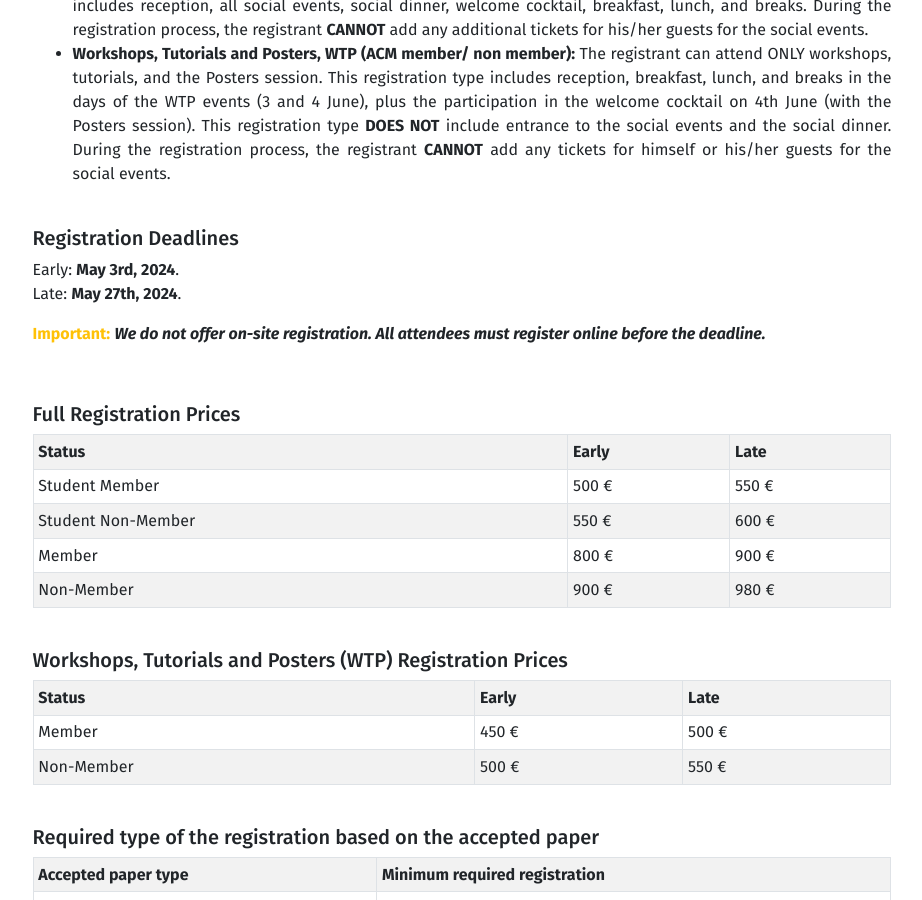
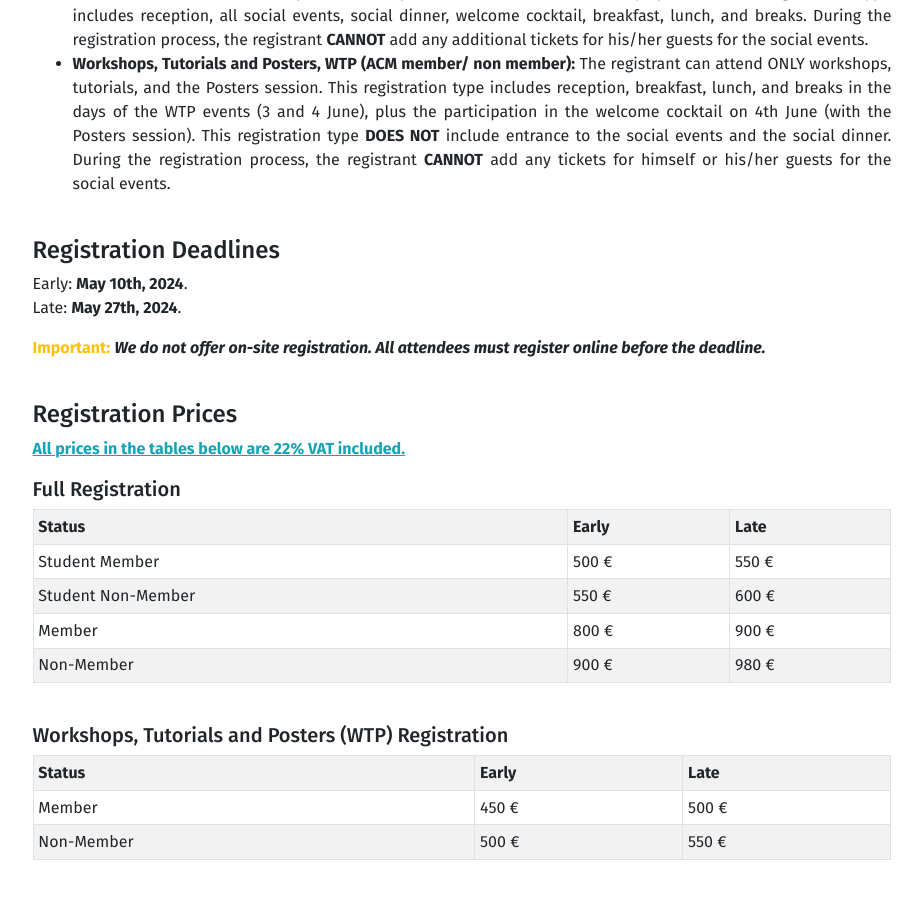
Before and after one commit to jacopo-massa/hpdc24-site, a Jekyll site: the page built from registration.html, in a window 1280 px wide and 900 px high, scrolled down 541 px. Shown: the whole window, without its empty margins (178-1100 px from the left). Built offline with Jekyll 4.4.1, drawn with Linux system fonts in a browser that asks for light colours.

Commit message:
update early registration deadline

```diff
--- a/_data/registration.yml
+++ b/_data/registration.yml
@@ -8,7 +8,7 @@ email: "luca.ferrucci@unipi.it, hanna.kavalionak@isti.cnr.it"
 url: "https://cvent.me/NexqYB"
 
 deadline:
-  early: "May 3rd, 2024"
+  early: "May 10th, 2024"
   late: "May 27th, 2024"
 
 full:
--- a/registration.html
+++ b/registration.html
@@ -7,7 +7,7 @@ slide_id: 6
 <div class="row mt-xs-0 mt-sm-0 mt-md-1 mt-lg-2 mt-xl-3 mb-xs-2 mb-sm-2">
     <div class="col text-justify conference">
         <div>
-            <h5>Registration</h5>
+            <h4>Registration</h4>
             {% if site.data.registration.about %}
             <p>
                 {{site.data.registration.about}}
@@ -17,7 +17,7 @@ slide_id: 6
 
             {% endif %}
 
-            <h5>What's included</h5>
+            <h4>What's included</h4>
             <ul>
                 <li><strong>Full registration (ACM member/ non member):</strong> The registrants can attend the main
                     conference and all satellite events (i.e., workshops, tutorials, posters session, and the PhD
@@ -41,17 +41,19 @@ slide_id: 6
             </ul>
             <br>
 
-            <h5>Registration Deadlines</h5>
+            <h4>Registration Deadlines</h4>
             <p> Early: <b>{{site.data.registration.deadline.early}}</b>.<br>
                 Late: <b>{{site.data.registration.deadline.late}}</b>.<br>
             <p><b class="text-warning">Important:</b>
                 <b><i>We do not offer on-site registration.
                         All attendees must register online before the deadline.</i></b>
             </p>
+            </p>
             <br>
-            </p>
+            <h4>Registration Prices</h4>
+            <p><u class="text-info"><b>All prices in the tables below are 22% VAT included.</b></u></p>
 
-            <h5>Full Registration Prices</h5>
+            <h5>Full Registration</h5>
             <table class="table table-bordered table-striped table-hover table-sm">
                 <tr>
                     <th>Status</th>
@@ -85,7 +87,7 @@ slide_id: 6
             </table>
             <br>
 
-            <h5>Required type of the registration based on the accepted paper</h5>
+            <h4>Required type of the registration based on the accepted paper</h4>
             <table class="table table-bordered table-striped table-hover table-sm">
                 <tr>
                     <th>Accepted paper type</th>
@@ -100,14 +102,14 @@ slide_id: 6
             </table>
             <br>
 
-            <h5>Visa</h5>
+            <h4>Visa</h4>
             {% if site.data.registration.visa %}
             <p>
                 {{site.data.registration.visa}}
             </p>
             {% endif %}
             <br>
-            <h5>Contact</h5>
+            <h4>Contact</h4>
             <p class="text-left">
                 If you have any problems or questions, please contact us via e-mail at:
                 <a href="mailto:{{ site.data.registration.email }}">
@@ -116,7 +118,7 @@ slide_id: 6
                 </a>
             </p>
             <br>
-            <h5>Registration site</h5>
+            <h4>Registration site</h4>
             Please click the button below to start the registration process:
             <p>
                 <center>
```
Also changed, not shown: other parts of registration.html (+1 -1 lines).
